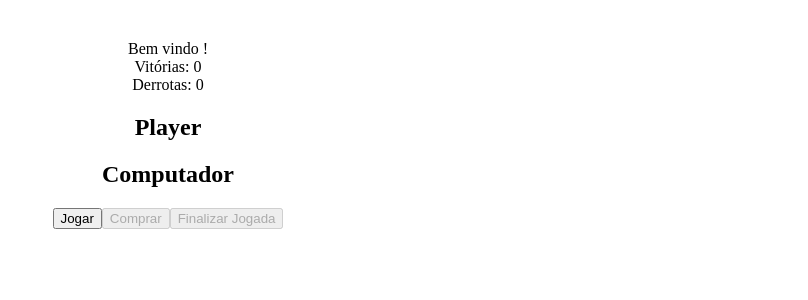
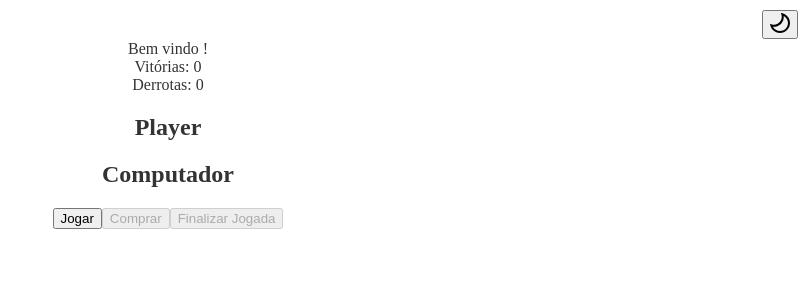
Before and after one commit to Jaci-Xavier/black-jack, a React (Vite) app: page /game in a window 1280 px wide. Shown: the top 300 px of the page, without its empty margins (472-1280 px from the left). Built offline with nearby package versions, Linux system fonts and the light colour scheme.

Commit message:
adicionando dark mode

```diff
--- a/index.html
+++ b/index.html
@@ -5,6 +5,7 @@
     <link rel="icon" type="image/svg+xml" href="/vite.svg" />
     <meta name="viewport" content="width=device-width, initial-scale=1.0" />
     <title>Vite + React</title>
+    <link rel="stylesheet" href="./src/style/App.css" />
   </head>
   <body>
     <div id="root"></div>
--- a/src/App.jsx
+++ b/src/App.jsx
@@ -1,5 +1,5 @@
 import { Routes, Route } from 'react-router-dom';
-import './App.css';
+import './style/App.css';
 import Login from './pages/Login';
 import Game from './pages/Game';
 
--- a/src/components/DarkMode.jsx
+++ b/src/components/DarkMode.jsx
@@ -2,7 +2,7 @@ import React, { useContext } from 'react';
 import { LoginContext } from '../context/LoginProvider';
 import sun from '../images/sun.svg';
 import moon from '../images/moon.svg';
-import '../App.css';
+import '../style/App.css';
 
 function DarkMode() {
   const { isDarkMode, setIsDarkMode } = useContext(LoginContext);
@@ -12,13 +12,12 @@ function DarkMode() {
   };
 
   return (
-    <div>
-      <h1>Black Jack</h1>
+    <div id="dark-mode-container">
       <button
         onClick={ handleDarkMode }
       >
         <img
-          src={ isDarkMode ? moon : sun }
+          src={ isDarkMode ? sun : moon }
           alt="Theme Icon"
           className="dark-mode-icon"
         />
--- a/src/components/Header.jsx
+++ b/src/components/Header.jsx
@@ -1,6 +1,7 @@
 import React, { useContext } from 'react';
 import { LoginContext } from '../context/LoginProvider';
 import { GameContext } from '../context/GameProvider';
+import DarkMode from './DarkMode';
 
 function Header() {
   const { login } = useContext(LoginContext);
@@ -9,6 +10,7 @@ function Header() {
 
   return (
     <section>
+      <DarkMode />
       <div>{`Bem vindo ${userName}!`}</div>
       <div>{`Vitórias: ${wins}`}</div>
       <div>{`Derrotas: ${losses}`}</div>
--- a/src/main.jsx
+++ b/src/main.jsx
@@ -2,7 +2,6 @@ import React from 'react';
 import ReactDOM from 'react-dom/client';
 import { BrowserRouter } from 'react-router-dom';
 import App from './App';
-// import './index.css';
 import LoginProvider from './context/LoginProvider';
 import GameProvider from './context/GameProvider';
 
--- a/src/pages/Game.jsx
+++ b/src/pages/Game.jsx
@@ -5,7 +5,7 @@ import { GameContext } from '../context/GameProvider';
 import hiddenCard from '../images/cardsBase.png';
 
 function Game() {
-  const { deck } = useContext(LoginContext);
+  const { deck, isDarkMode } = useContext(LoginContext);
   const { setWins, setLosses } = useContext(GameContext);
   const [shuffledDeck, setShuffledDeck] = useState([]);
   const [playerCards, setPlayerCards] = useState([]);
@@ -141,7 +141,12 @@ function Game() {
 
       checkWinner();
     }
-  }, [shuffledDeck, gameStarted]);
+    if (isDarkMode) {
+      document.body.classList.add('dark-mode');
+    } else {
+      document.body.classList.remove('dark-mode');
+    }
+  }, [shuffledDeck, gameStarted, isDarkMode]);
 
   useEffect(() => {
     if (shuffledDeck.length > 0 && gameStarted) {
--- a/src/pages/Login.jsx
+++ b/src/pages/Login.jsx
@@ -1,20 +1,23 @@
-import React, { useContext } from 'react';
+import React, { useContext, useEffect } from 'react';
 import { useNavigate } from 'react-router-dom';
 import { LoginContext } from '../context/LoginProvider';
 import { drawCards } from '../utilities/fetchApi';
-import '../App.css';
+import '../style/App.css';
 import DarkMode from '../components/DarkMode';
 
 function Login() {
-  const {
-    login,
-    setLogin,
-    isDisabled,
-    setIsDisabled,
-    setDeck,
-  } = useContext(LoginContext);
+  const { login,
+    setLogin, isDisabled, setIsDisabled, setDeck, isDarkMode } = useContext(LoginContext);
 
   const navigate = useNavigate();
+
+  useEffect(() => {
+    if (isDarkMode) {
+      document.body.classList.add('dark-mode');
+    } else {
+      document.body.classList.remove('dark-mode');
+    }
+  }, [isDarkMode]);
 
   const validateLogin = () => {
     const { email, password } = login;
@@ -63,13 +66,8 @@ function Login() {
             onChange={ (event) => handleChange(event) }
           />
         </label>
-        <button
-          type="button"
-          disabled={ isDisabled }
-          onClick={ handleClickLogin }
-        >
+        <button type="button" disabled={ isDisabled } onClick={ handleClickLogin }>
           Login
-
         </button>
       </form>
     </div>
--- a/src/App.css
+++ b/src/style/App.css
@@ -11,10 +11,27 @@
   text-align: center;
 }
 
+#dark-mode-container {
+  position: absolute;
+  top: 0;
+  right: 0;
+  margin: 10px;
+}
+
 .dark-mode-icon {
   cursor: pointer;
-  width: 25px;
-  height: 25px;
+  width: 20px;
+  height: 20px;
+}
+
+body {
+  background-color: #fff;
+  color: #333;
+}
+
+body.dark-mode {
+  background-color: #333;
+  color: #fff;
 }
 
 @keyframes logo-spin {
```
Also changed, not shown: src/index.css (deleted, +0 -76 lines).
